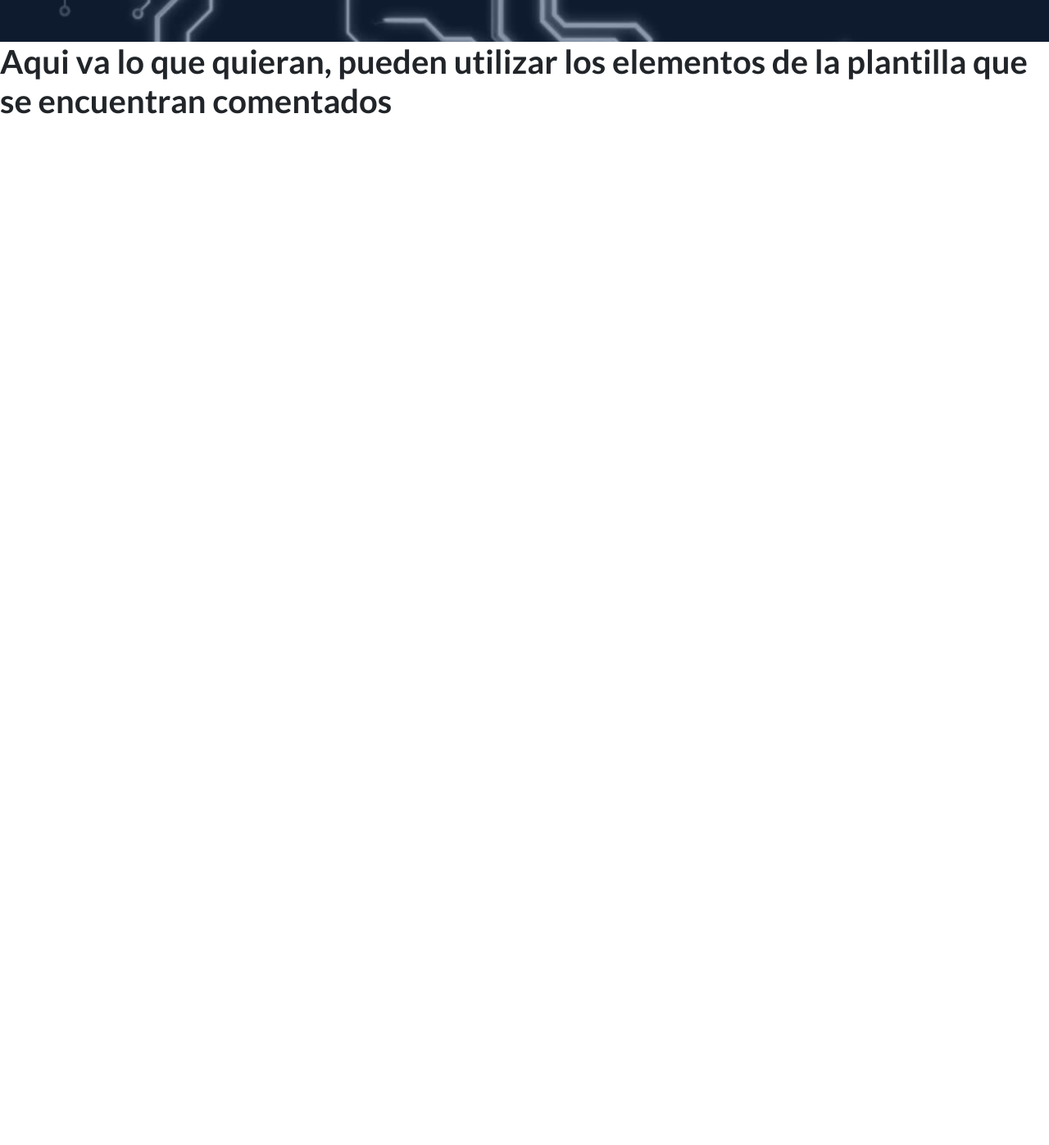
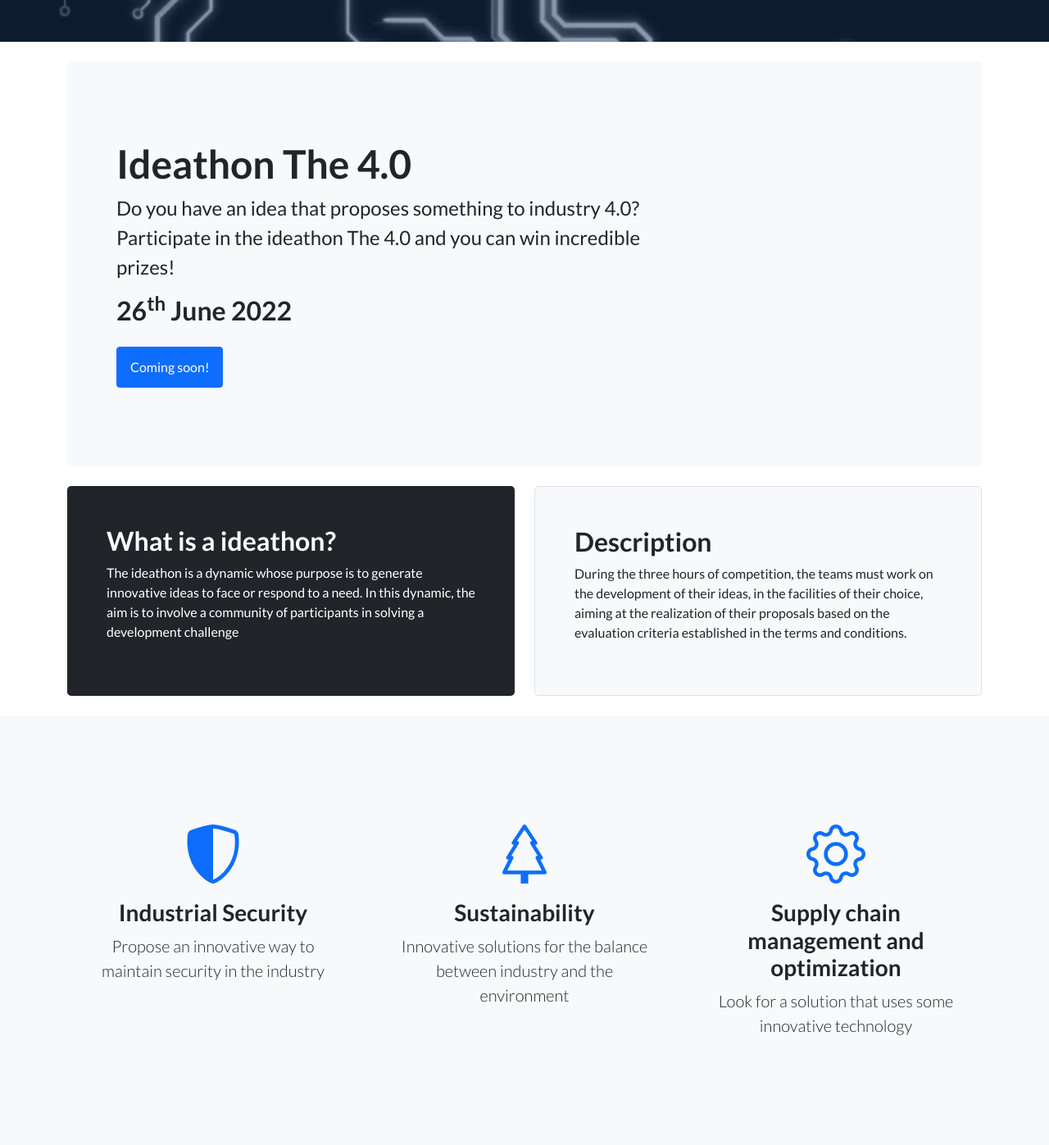
Before and after one commit to MLSA-LATAM/THE-4.0, a plain HTML site: page Ideathon.html in a window 1280 px wide. Shown: the part 620-2017 px from the top of the page at 82% size. Before the commit the page ends 800 px from the top, so only its background shows below. Drawn offline with nearby package versions, Linux system fonts and the light colour scheme.

Commit message:
update: ideathon page

```diff
--- a/Ideathon.html
+++ b/Ideathon.html
@@ -40,56 +40,66 @@
                 </div>
             </div>
         </header>
-        <h1>Aqui va lo que quieran, pueden utilizar los elementos de la plantilla que se encuentran comentados</h1>
-        <!-- Icons Grid
+        <main>
+            <div class="container py-4">
+
+                <div class="p-5 mb-4 bg-light rounded-3">
+                    <div class="container-fluid py-5">
+                        <h1 class="display-5 fw-bold">Ideathon The 4.0</h1>
+                        <p class="col-md-8 fs-4">Do you have an idea that proposes something to industry 4.0? Participate in the ideathon The 4.0 and you can win incredible prizes!</p>
+                        <h2 class="mx-auto mt-2 mb-4 sub-heading" style="width: 100%;">26<sup>th</sup> June 2022</h2>
+                        <div id="button-box">
+						    <a href="" class="btn btn-primary js-scroll-trigger" style="z-index: 1; position: relative;">Coming soon!</a>
+					    </div>
+                    </div>
+                </div>
+
+                <div class="row align-items-md-stretch">
+                    <div class="col-md-6">
+                      <div class="h-100 p-5 text-white bg-dark rounded-3">
+                        <h2>What is a ideathon?</h2>
+                        <p>The ideathon is a dynamic whose purpose is to generate innovative ideas to face or respond to a need. In this dynamic, the aim is to involve a community of participants in solving a development challenge</p>
+                      </div>
+                    </div>
+                    <div class="col-md-6">
+                      <div class="h-100 p-5 bg-light border rounded-3">
+                        <h2>Description</h2>
+                        <p>During the three hours of competition, the teams must work on the development of their ideas, in the facilities of their choice, aiming at the realization of their proposals based on the evaluation criteria established in the terms and conditions.</p>
+                      </div>
+                    </div>
+                </div>
+            </div>
+
+
+        </main>
+
         <section class="features-icons bg-light text-center">
             <div class="container">
                 <div class="row">
                     <div class="col-lg-4">
                         <div class="features-icons-item mx-auto mb-5 mb-lg-0 mb-lg-3">
-                            <a class="features-icons-icon d-flex" href="About.html"><i class="bi-info-circle m-auto text-primary"></i></a>
-                            <h3><a href="About.html">About</a></h3>
-                            <p class="lead mb-0">This theme will look great on any device, no matter the size!</p>
+                            <a class="features-icons-icon d-flex"><i class="bi-shield-shaded m-auto text-primary"></i></a>
+                            <h3>Industrial Security</h3>
+                            <p class="lead mb-0">Propose an innovative way to maintain security in the industry</p>
                         </div>
                     </div>
                     <div class="col-lg-4">
                         <div class="features-icons-item mx-auto mb-5 mb-lg-0 mb-lg-3">
-                            <a class="features-icons-icon d-flex" href="Timeline.html"><i class="bi-calendar m-auto text-primary"></i></a>
-                            <h3><a href="Timeline.html">Timeline</a></h3>
-                            <p class="lead mb-0">This theme will look great on any device, no matter the size!</p>
+                            <a class="features-icons-icon d-flex"><i class="bi-tree m-auto text-primary"></i></a>
+                            <h3>Sustainability</h3>
+                            <p class="lead mb-0">Innovative solutions for the balance between industry and the environment</p>
                         </div>
                     </div>
                     <div class="col-lg-4">
                         <div class="features-icons-item mx-auto mb-5 mb-lg-0 mb-lg-3">
-                            <a class="features-icons-icon d-flex" href="Speakers.html"><i class="bi-megaphone m-auto text-primary"></i></a>
-                            <h3><a href="Speakers.html">Speakers</a></h3>
-                            <p class="lead mb-0">This theme will look great on any device, no matter the size!</p>
-                        </div>
-                    </div>
-                    <div class="col-lg-4">
-                        <div class="features-icons-item mx-auto mb-5 mb-lg-0 mb-lg-3">
-                            <a class="features-icons-icon d-flex" href="Allied_Com.html"><i class="bi-people m-auto text-primary"></i></a>
-                            <h3><a href="Allied_Com.html">Allied communities</a></h3>
-                            <p class="lead mb-0">This theme will look great on any device, no matter the size!</p>
-                        </div>
-                    </div>
-                    <div class="col-lg-4">
-                        <div class="features-icons-item mx-auto mb-0 mb-lg-3">
-                            <a class="features-icons-icon d-flex" href="Ideathon.html"><i class="bi-journal-text m-auto text-primary"></i></a>
-                            <h3><a href="Ideathon.html">Ideathon</a></h3>
-                            <p class="lead mb-0">Ready to use with your own content, or customize the source files!</p>
-                        </div>
-                    </div>
-                    <div class="col-lg-4">
-                        <div class="features-icons-item mx-auto mb-0 mb-lg-3">
-                            <a class="features-icons-icon d-flex" href="FAQ.html"><i class="bi-question-circle m-auto text-primary"></i></a>
-                            <h3><a href="FAQ.html">FAQ</a></h3>
-                            <p class="lead mb-0">Ready to use with your own content, or customize the source files!</p>
+                            <a class="features-icons-icon d-flex"><i class="bi-gear m-auto text-primary"></i></a>
+                            <h3><a>Supply chain management and optimization</a></h3>
+                            <p class="lead mb-0">Look for a solution that uses some innovative technology</p>
                         </div>
                     </div>
                 </div>
             </div>
-        </section>-->
+        </section>
         <!-- Image Showcases
         <section class="showcase">
             <div class="container-fluid p-0">
@@ -165,7 +175,7 @@
             </div>
         </section>
         -->
-        <!-- Footer
+
         <footer class="footer bg-light">
             <div class="container">
                 <div class="row">
@@ -188,7 +198,7 @@
                     </div>
                 </div>
             </div>
-        </footer> -->
+        </footer>
         <!-- Bootstrap core JS-->
         <script src="https://cdn.jsdelivr.net/npm/bootstrap@5.1.3/dist/js/bootstrap.bundle.min.js"></script>
         <!-- Core theme JS-->
```
